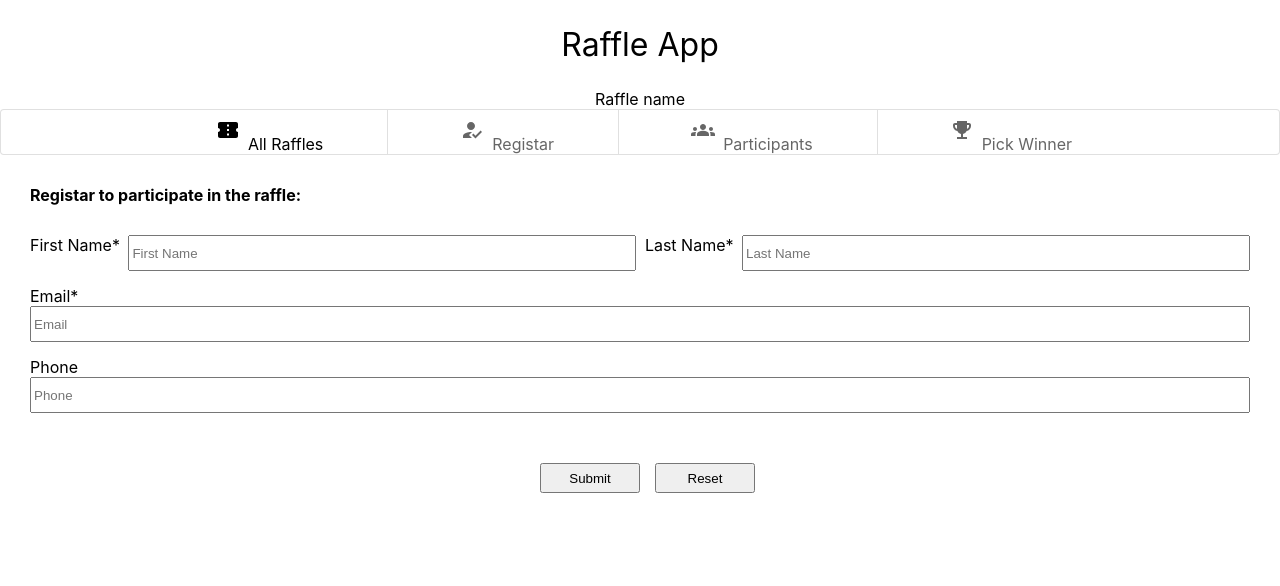
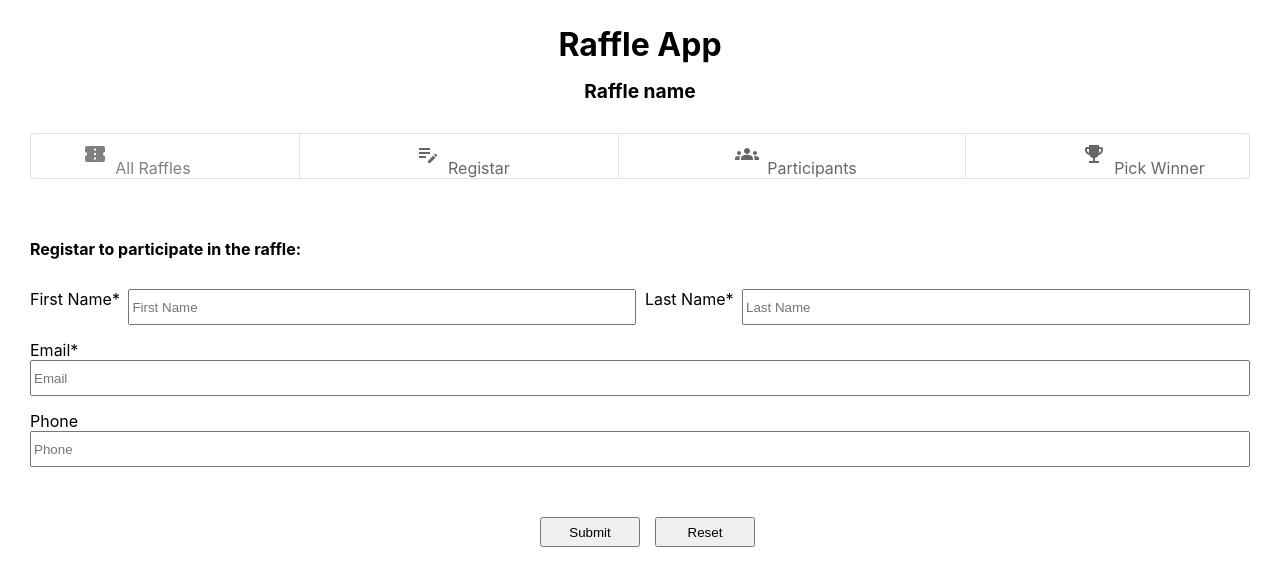
Before and after one commit to teegrg/raffle-frontend, a React (Create React App) app: page /registar/1 in a window 1280 px wide. Shown: the top 586 px of the page. Built offline with nearby package versions, Linux system fonts and the light colour scheme; no server answers.

Commit message:
styled components

```diff
--- a/src/components/Users.jsx
+++ b/src/components/Users.jsx
@@ -1,4 +1,4 @@
-import { useEffect, useState } from "react";
+import { useState } from "react";
 import User from "./User";
 
 import "../style/User.css";
@@ -26,7 +26,7 @@ function Users({ participants }) {
       />
 
       {filteredParticipants.length === 0 ? (
-        <div>No participants found with the name "{search}"</div>
+        <div>No participants found</div>
       ) : (
         filteredParticipants.map((participant) => (
           <User key={participant.id} participant={participant} />
--- a/src/pages/Home.jsx
+++ b/src/pages/Home.jsx
@@ -1,6 +1,7 @@
 import { useState } from "react";
 import AllRaffles from "../components/AllRaffles";
 import "../style/Home.css";
+import { message } from 'react-message-popup'
 
 
 const API = process.env.REACT_APP_API_URL;
@@ -29,8 +30,8 @@ function Home({ raffles }) {
         body: JSON.stringify({ name, key: secretToken }),
       });
       if (response.ok) {
-        const newRaffle = await response.json();
-        console.log(newRaffle);
+        await response.json();
+        message.success('New raffle created',5000)
         setKey({
           name: "",
           key: ""
--- a/src/pages/Registar.jsx
+++ b/src/pages/Registar.jsx
@@ -10,7 +10,7 @@ import Winner from "../components/Winner";
 
 import Box from "@mui/material/Box";
 import Divider from "@mui/material/Divider";
-import HowToRegIcon from "@mui/icons-material/HowToReg";
+import EditNoteIcon from '@mui/icons-material/EditNote';
 import GroupsIcon from "@mui/icons-material/Groups";
 import ConfirmationNumberIcon from "@mui/icons-material/ConfirmationNumber";
 import EmojiEventsIcon from "@mui/icons-material/EmojiEvents";
@@ -54,11 +54,12 @@ function Registar() {
   return (
     <div className="registar">
       <div className="title__raffle">Raffle App</div>
-      <div >Raffle name</div>
+      <div className="raffle__name">Raffle name</div>
       <Box
         sx={{
           display: "flex",
-          justifyContent: "center",
+          justifyContent: "space-evenly",
+          margin: "30px",
           border: "1px solid",
           borderColor: "divider",
           borderRadius: 1,
@@ -71,7 +72,7 @@ function Registar() {
             mx: 8,
           },
         }}>
-        <Link to="/" style={{ textDecoration: "none", color: "black" }}>
+        <Link to="/" style={{ textDecoration: "none", color: "grey" }}>
           {" "}
           <div>
             <ConfirmationNumberIcon />
@@ -82,7 +83,7 @@ function Registar() {
         <div
           className="option__1"
           onClick={() => handleOptionClick("registar")}>
-          <HowToRegIcon />
+          <EditNoteIcon />
           Registar
         </div>
         <Divider orientation="vertical" flexItem />
--- a/src/style/Raffle.css
+++ b/src/style/Raffle.css
@@ -12,3 +12,7 @@
 .allRaffles {
     padding-left: 25px;
 }
+
+.raffle__content {
+    font-size: small;
+}
--- a/src/style/Registar.css
+++ b/src/style/Registar.css
@@ -5,5 +5,17 @@
 
 .title__raffle {
   font-size: 2em;
-  margin: 25px;
+  font-weight: bold;
+  margin: 25px 0 15px 0;
 }
+
+.raffle__name {
+  margin-bottom: 20px;
+  font-weight: bold;
+  font-size: larger;
+}
+
+.option__1:hover {
+  cursor: pointer;
+  background-color: rgba(128, 128, 128, 0.474);
+}
--- a/src/style/Winner.css
+++ b/src/style/Winner.css
@@ -42,3 +42,8 @@
     font-size: small;
     color: rgb(134, 135, 136);
 }
+
+.invalid__token {
+    color: red;
+    padding-top: 7px;
+}
```
